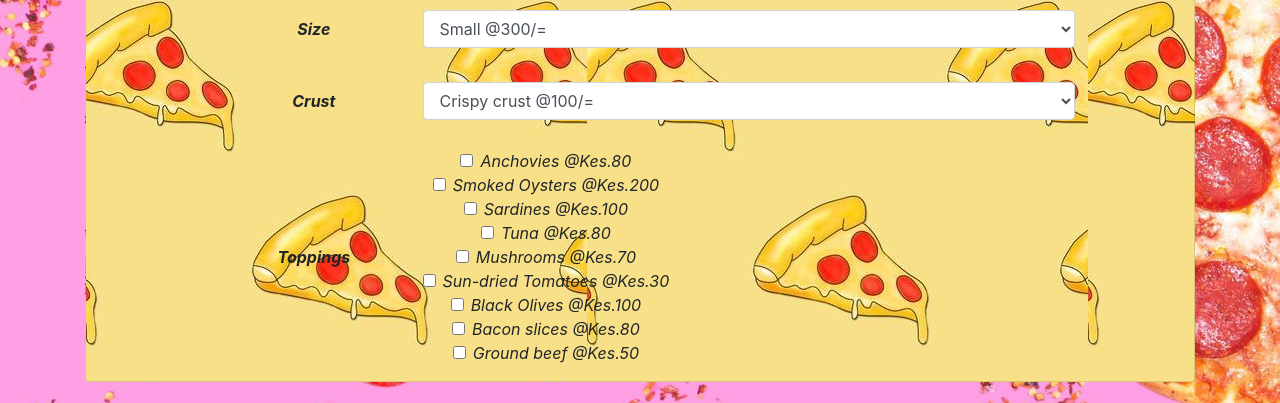
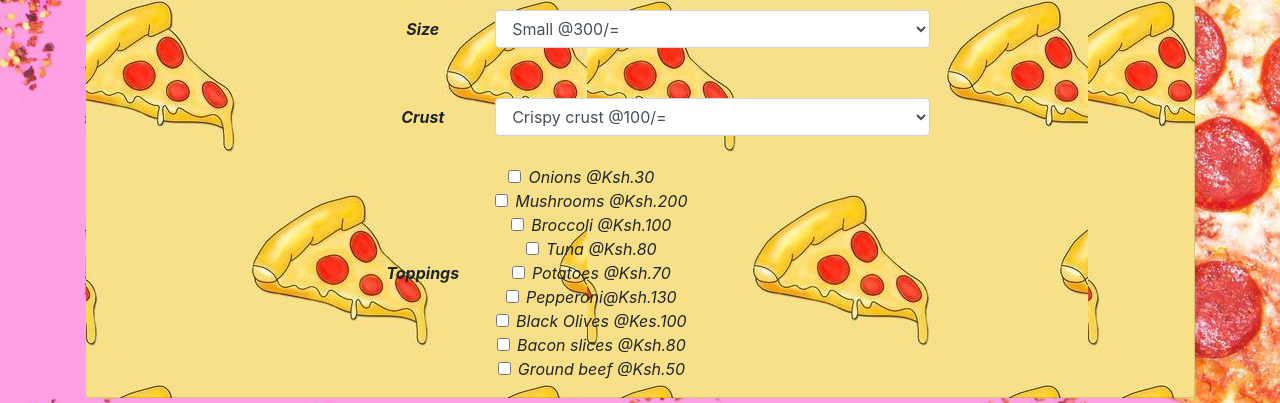
Before and after one commit to Alexis-wanja/Alexis-Pizzeria, a plain HTML site: page index.html in a window 1280 px wide. Shown: the part 386-789 px from the top of the page. Drawn offline with nearby package versions, Linux system fonts and the light colour scheme.

Commit message:
add form contents

```diff
--- a/index.html
+++ b/index.html
@@ -24,29 +24,31 @@
                     <a href="index.html">Home</a>
                   </li>
                   <li class="nav-item">
-                    <a href="aboutUs.html">About Us</a>
+                    <a href="about-us.html">About Us</a>
                   </li>
                   <li class="nav-item">
-                    <a href="ContactUs.html">Contact Us</a>
+                    <a href="Contact-Us.html">Contact Us</a>
                   </li>
                 </ul>
         </div>
       </div>
       <div class="card orderInput">
-        <div class="row justify-content">
-          <form id="menu">
+        <div class="row justify-content-around">
+          <form id="pizzacreation">
             <h2>menu</h2>
               <div class="form-group row align-items-center">
 
                 <!--size-->
               <label class="col-sm-3 col-form-label" for="Size"><strong>Size</strong></label>
-              <select id="Size" class="form-control col-sm-9">
+              <select id="pizzaSize" class="form-control col-sm-9">
                 <option value="300">Small @300/=</option>
                 <option value="500">Medium @500/=</option>
                 <option value="1000">Large @1000/=</option>
               </select>
               <br><br>
+               </div>
 
+               <div class="form-group row align-items-center">
               <!--crust-->
               <label class="col-sm-3 col-form-label" for="pizzaCrust"><strong>Crust</strong></label>
                 <select id="Crust" class="form-control col-sm-9">
@@ -59,32 +61,32 @@
               <br><br><br><br>
 
               <!--toppings-->
-              <form id="Toppings" class="form-group" form="pizzaToppings">
+              <form id="Toppings" class="form-group" form="pizzaCraft">
                 <legend class="col-form-label col-sm-3"><strong>Toppings</strong></legend>
                 <div class="Toppings">
-                  <div class="form-check">
-                    <input class="form-check-input" id="anchovies" type="checkbox" value="80" />
-                                  <label class="form-check-label" for="cheese">Anchovies @Kes.80</label>
+                  <div class="">
+                    <input class="form-check-input" id="onions" type="checkbox" value="30"/>
+                                  <label class="form-check-label" for="onions">Onions @Ksh.30</label>
                               </div>
                               <div class="form-check">
-                                  <input class="form-check-input" id="oysters" type="checkbox" value="200" />
-                                  <label class="form-check-label" for="oysters">Smoked Oysters @Kes.200</label>
+                                  <input class="form-check-input" id="mushrooms" type="checkbox" value="200" />
+                                  <label class="form-check-label" for="mushrooms">Mushrooms @Ksh.200</label>
                               </div>
                               <div class="form-check">
-                                  <input class="form-check-input" id="sardines" type="checkbox" value="100" />
-                                  <label class="form-check-label" for="sardines">Sardines @Kes.100</label>
+                                  <input class="form-check-input" id="broccoli" type="checkbox" value="100" />
+                                  <label class="form-check-label" for="broccoli">Broccoli @Ksh.100</label>
                               </div>
                               <div class="form-check">
                                   <input class="form-check-input" id="tuna" type="checkbox" value="80" />
-                                  <label class="form-check-label" for="tuna">Tuna @Kes.80</label>
+                                  <label class="form-check-label" for="tuna">Tuna @Ksh.80</label>
                               </div>
                               <div class="form-check">
-                                  <input class="form-check-input" id="mushrooms" type="checkbox" value="70" />
-                                  <label class="form-check-label" for="mushrooms">Mushrooms @Kes.70</label>
+                                  <input class="form-check-input" id="potato" type="checkbox" value="70" />
+                                  <label class="form-check-label" for="potato">Potatoes @Ksh.70</label>
                               </div>
                               <div class="form-check">
-                                  <input class="form-check-input" id="tomatoes" type="checkbox" value="30" />
-                                  <label class="form-check-label" for="tomatoes">Sun-dried Tomatoes @Kes.30</label>
+                                  <input class="form-check-input" id="pepperoni" type="checkbox" value="130" />
+                                  <label class="form-check-label" for="pepperoni">Pepperoni@Ksh.130</label>
                               </div>
                               <div class="form-check">
                                   <input class="form-check-input" id="olives" type="checkbox" value="100" />
@@ -92,11 +94,11 @@
                               </div>
                               <div class="form-check">
                                   <input class="form-check-input" id="bacon" type="checkbox" value="80" />
-                                  <label class="form-check-label" for="bacon">Bacon slices @Kes.80</label>
+                                  <label class="form-check-label" for="bacon">Bacon slices @Ksh.80</label>
                               </div>
                               <div class="form-check">
                                   <input class="form-check-input" id="beef" type="checkbox" value="50" />
-                                  <label class="form-check-label" for="beef">Ground beef @Kes.50</label>
+                                  <label class="form-check-label" for="beef">Ground beef @Ksh.50</label>
                               </div>
                   </div>
                 </div>
```
Also changed, not shown: js/Contact-Us.html (renamed from js/ContactUs.html, +2 -2 lines), CSS/styles.css (line endings or trailing spaces), js/about-us.html (renamed from js/aboutUs.html).
